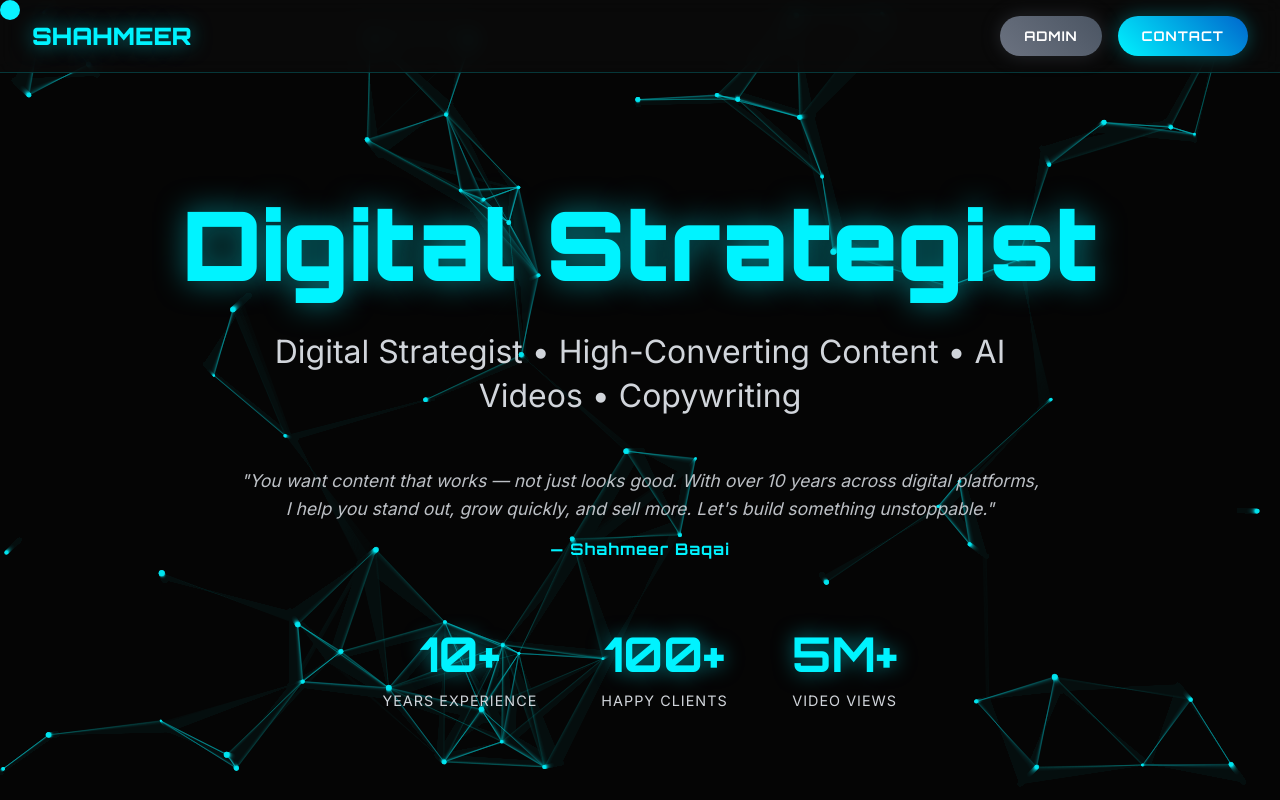
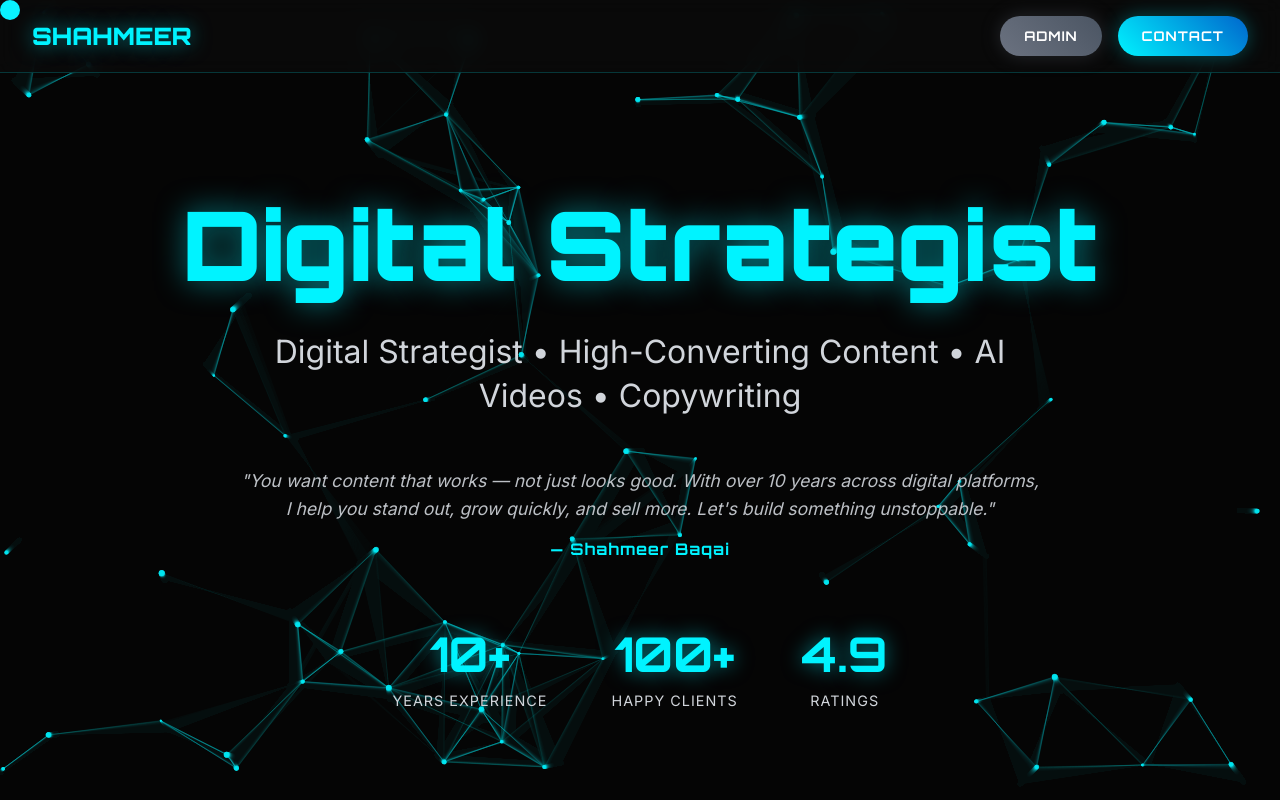
Before and after one commit to SHAHMEERHACKER101/Portfolio-Pro, a plain HTML site: page index.html in a window 1280 px wide. Shown: the top 800 px of the page. Drawn offline with nearby package versions, Linux system fonts and the light colour scheme; animation ran at ten frames a second.

Commit message:
Update index.html

```diff
--- a/index.html
+++ b/index.html
@@ -84,8 +84,8 @@
                             <div class="stat-label">Happy Clients</div>
                         </div>
                         <div class="stat-item">
-                            <div class="stat-number">5M+</div>
-                            <div class="stat-label">Video Views</div>
+                            <div class="stat-number">4.9</div>
+                            <div class="stat-label">Ratings</div>
                         </div>
                     </div>
                 </div>
```
